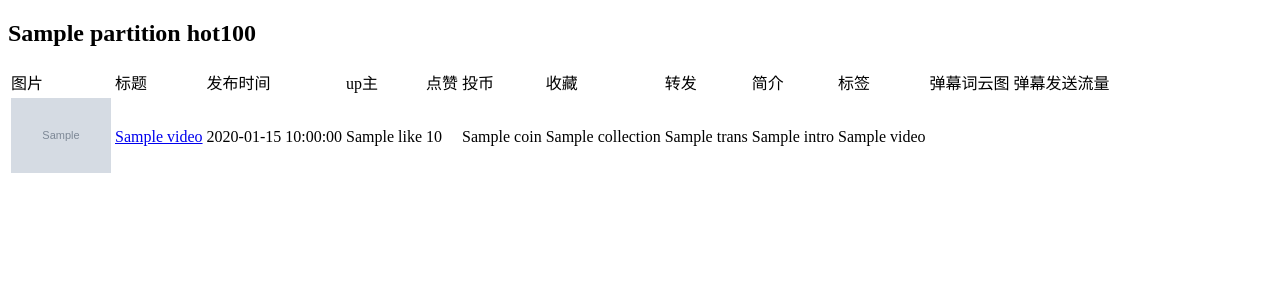
After one commit to Junwen-Zhang/graduating-training, a Flask app: template code/douban_flask/templates/video_hot.html in a window 1280 px wide. The commit adds this page. Shown: the top 300 px of the page. Run offline with Flask 2, Linux system fonts and the light colour scheme; the template is opened without the code that fills it: most values are stand-ins (such as "Sample title", 1, 10 or a date in 2020); grey boxes marked "Sample" are stand-in pictures; parts of the project's set-up code (start-up, migrations or seed data) failed here and were passed over.

Commit message:
热门视频列表完成

```diff
--- a/code/douban_flask/app.py
+++ b/code/douban_flask/app.py
@@ -8,13 +8,13 @@ from views.index_view import index
 # from views.animation_view import animation
 from views.guichu_view import guichu
 # from views.up_view import up
-# from views.video_view import video
+from views.video_view import video
 
 # app.register_blueprint(animation, url_prefix="/animation")
-app.register_blueprint(guichu, url_prefix="/guichu")
+# app.register_blueprint(guichu, url_prefix="/guichu")
 app.register_blueprint(index, url_prefix="/")
 # app.register_blueprint(up, url_prefix="/up")
-# app.register_blueprint(video, url_prefix="/video")
+app.register_blueprint(video, url_prefix="/video")
 
 if __name__ == '__main__':
     app.run(debug=True)
--- a/code/douban_flask/templates/index.html
+++ b/code/douban_flask/templates/index.html
@@ -49,7 +49,7 @@
                 <li><a href="/animation/main">电影</a></li>
                 <li><a href="/guichu/main">鬼畜</a></li>
                 <li><a href="/animation/main">番剧</a></li>
-                <li><a href="/team">团队</a></li>
+                <li><a href="/video/main">热门</a></li>
 
             </ul>
         </nav><!-- .nav-menu -->
@@ -103,7 +103,7 @@
                     </div>
 
                     <div class="col-lg-3 col-md-6 text-center" data-aos="fade-up" data-aos-delay="600">
-                        <a href="/team">
+                        <a href="/video/main">
                             <div class="count-box">
                                 <i class="icofont-users-alt-5" style="color: #ffb459;"></i>
                                 <span data-toggle="counter-up">5</span>
--- /dev/null
+++ b/code/douban_flask/templates/video_hot.html
@@ -0,0 +1,63 @@
+<!DOCTYPE html>
+<html lang="en">
+<head>
+    <meta name="referrer" content="no-referrer">
+    <title>{{data['partition']}} hot100</title>
+</head>
+<body>
+<section id="team" class="team">
+    <div class="container">
+        <div class="section-title">
+            <h2>{{data['partition']}} hot100</h2>
+        </div>
+        <section class="counts section-bg">
+            <div class="container">
+                <table class="table table-striped">
+
+                    <tr>
+                        <td>图片</td>
+                        <td>标题</td>
+                        <td>发布时间</td>
+                        <td>up主</td>
+                        <td>点赞</td>
+                        <td>投币</td>
+                        <td>收藏</td>
+                        <td>转发</td>
+                        <td>简介</td>
+                        <td>标签</td>
+                        <td>弹幕词云图</td>
+                        <td>弹幕发送流量</td>
+                    </tr>
+
+                    {% for video in data["videos"] %}
+                    <tr>
+                        {# 图片需要显示出来#}
+                        <td>
+                            <img src="{{video['picture_url']}}" width="100"/>
+                        </td>
+                        <td>
+                            <a href="{{video['url']}}" target="_blank">
+                                {{video['name']}}
+                            </a>
+                        </td>
+                        <td>{{video['time']}}</td>
+                        <td>{{video['like']}}</td>
+                        <td>{{video['score']}}</td>
+                        <td>{{video['coin']}}</td>
+                        <td>{{video['collection']}}</td>
+                        <td>{{video['trans']}}</td>
+                        <td>{{video['intro']}}</td>
+                        <td>{{video['label']}}</td>
+
+                    </tr>
+
+                    {% endfor %}
+
+
+                </table>
+            </div>
+        </section><!-- End Counts Section -->
+
+    </div>
+</section><!-- End Our Team Section -->
+</body>
--- a/code/douban_flask/views/guichu_view.py
+++ b/code/douban_flask/views/guichu_view.py
@@ -20,7 +20,7 @@ def guichuAnalysis():
 
 @guichu.route('/keyword')
 def guichuLength():
-    return render_template("vedio_keyword.html")
+    return render_template("video_keyword.html")
 
 @guichu.route('/keywordAnalyse',methods=['GET'])
 def guichuLengthAnalyse():
--- a/code/douban_flask/views/video_view.py
+++ b/code/douban_flask/views/video_view.py
@@ -4,8 +4,9 @@ import json
 from flask import Blueprint, jsonify, request, render_template
 
 from config import db
-from dbmodel.video import Video,VideoKeyword,VideoTime
+from dbmodel.video import make_vedio,make_vediokeyword,make_vediotime
 
+transform={"movie":"电影","game":"游戏","music":"音乐","guichu":"鬼畜","food":"美食"}
 
 """
 本视图专门用于处理ajax数据
@@ -17,36 +18,51 @@ def videoAnalysis():
     return render_template("video_main.html")
 
 
-@video.route('/showhot/<partition>')
-def show100video(partition):
-    data = db.session.query(video(partition)).all()
-    view_data = {}
-    view_data["series"] = []
+@video.route('/showhot')
+def show100video():
+    partition=request.args.get('partition')
+    data = db.session.query(make_vedio(partition)).all()
+    videos = []
     def build_view_data(item):
         dic = {}
         dic["name"] = item.name
-        dic["url"] = "https://"+item.url2+"?spm_id_from=666.25.b_6d656469615f6d6f64756c65.2"
-        dic["picture_url"] = item.picture_url
-        dic["followers_number"] = item.followers_number
-        dic["episodes"] = item.episodes
-        dic["score"] = item.score
-        dic["label"]=item.label
-        dic["introduction"]=item.introduction
-        view_data["series"].append([dic])
-    for i in range(100):
-        item=data[i]
-        build_view_data(item)
-    return render_template("video_hot_guichu.html",fanjus=view_data)
+        dic["url"] = item.link
+        dic["picture_url"] = item.img
+        dic["time"] = item.time
+        dic["label"]=item.tag
+        dic["like"] = item.like
+        dic["coin"] = item.coin
+        dic["collection"] = item.collection
+        dic["trans"] = item.trans
+
+        if len(item.intro)<=5:
+            dic["intro"]=""
+        else:
+            dic["intro"]=item.intro
+        tagslist=item.tag.split(" ")
+        if len(tagslist)>4:
+            tagslist=tagslist[0:4]
+        dic["label"]="/".join(tagslist)
+        videos.append(dic)
+
+    [build_view_data(item) for item in data]
+    data={}
+    data["videos"]=videos
+    data["partition"]=transform[partition]+"分区"
+    return render_template("video_hot.html",data=data)
 
 
 @video.route('/time',)
 def videotime():
+    partition=request.args.get('partition')
+    videoid=request.args.get('videoid')
+    return render_template("show_video_time.html",partition=partition,videoid=videoid)
 
-    return render_template("show_video_time.html",partition=)
-
-@video.route('/timeAnalyse/<partition>/<videoid>',methods=['GET'])
-def videotimeAnalyse(partition,videoid):
-    data = db.session.query(videotime(partition)).all()
+@video.route('/timeAnalyse',methods=['GET'])
+def videotimeAnalyse():
+    partition=request.args.get('partition')
+    videoid=request.args.get('videoid')
+    data = db.session.query(make_vediotime(partition)).all()
     view_data = {}
     view_data["x"] = []
     view_data["y"] = []
@@ -59,11 +75,15 @@ def videotimeAnalyse(partition,videoid):
 
 @video.route('/keyword')
 def videokeyword():
-    return render_template("show_video_keyword.html")
+    partition=request.args.get('partition')
+    videoid=request.args.get('videoid')
+    return render_template("show_video_time.html",partition=partition,videoid=videoid)
 
-@video.route('/keywordAnalyse/<partition>/<videoid>',methods=['GET'])
+@video.route('/keywordAnalyse',methods=['GET'])
 def videokeywordAnalyse(partition,videoid):
-    data = db.session.query(videokeyword(partition)).all()
+    partition=request.args.get(partition)
+    videoid=request.args.get(videoid)
+    data = db.session.query(make_vediokeyword(partition)).all()
     view_data = {}
     view_data['series']=[]
     def build_view_data(item):
```
Also changed, not shown: code/douban_flask/dbmodel/guichu.py (+3 -14 lines), code/douban_flask/dbmodel/video.py (+31 -16 lines), code/douban_flask/templates/video_hot_guichu.html (deleted, +0 -54 lines), code/douban_flask/templates/video_main.html (+5 -5 lines).
